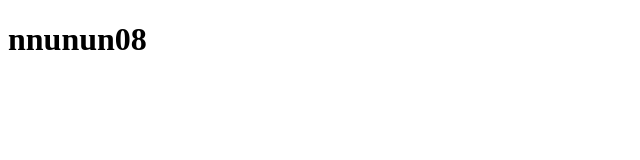
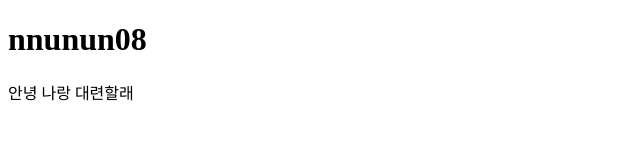
Before and after one commit to nnunun08/nnunun08-site, a plain HTML site: page index.html in a window 1280 px wide. Shown: the whole page, without its empty margins (0-640 px from the left). Drawn offline with Linux system fonts and the light colour scheme.

```diff
--- a/index.html
+++ b/index.html
@@ -8,5 +8,6 @@
 </head>
 <body>
     <h1>nnunun08</h1>
+    <div>안녕 나랑 대련할래</div>
 </body>
 </html>
```
Also changed, not shown: 1 other file.
